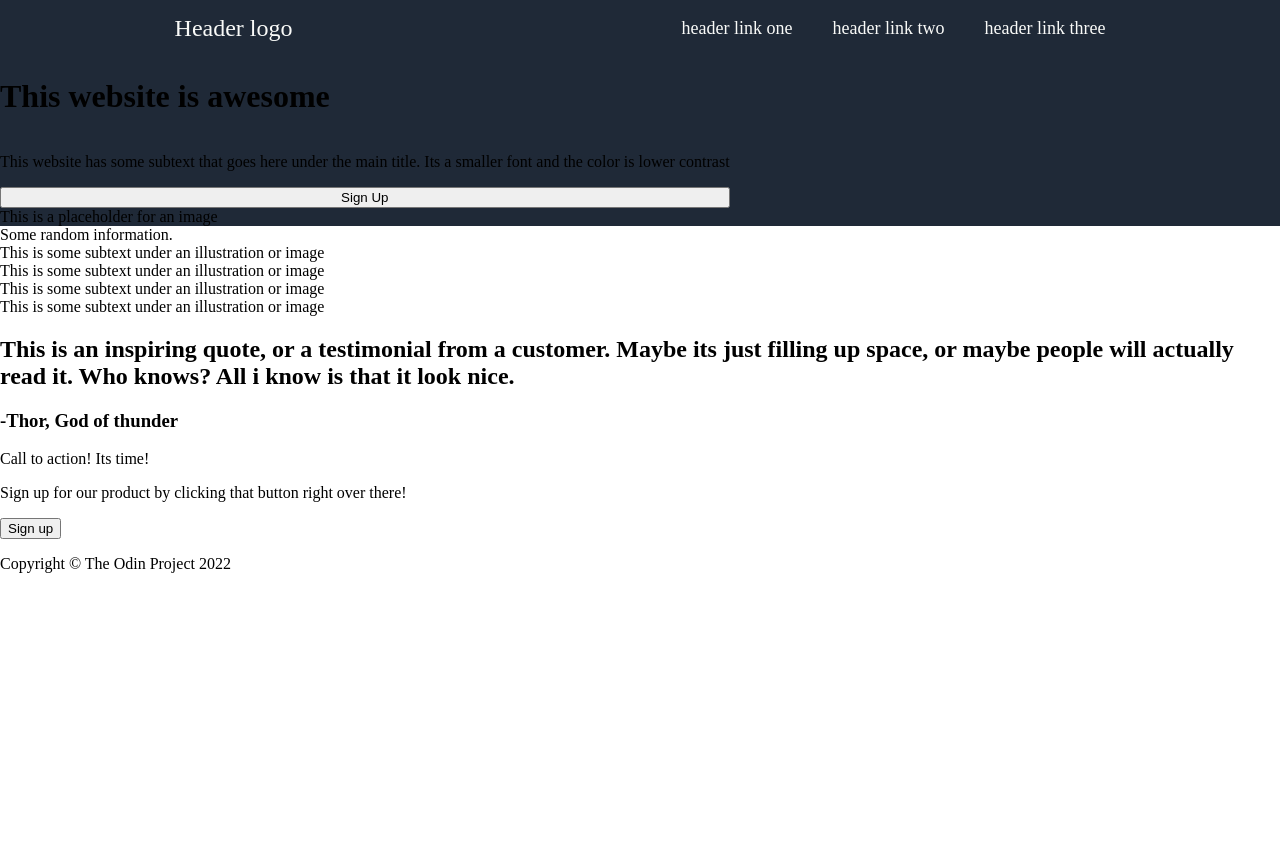
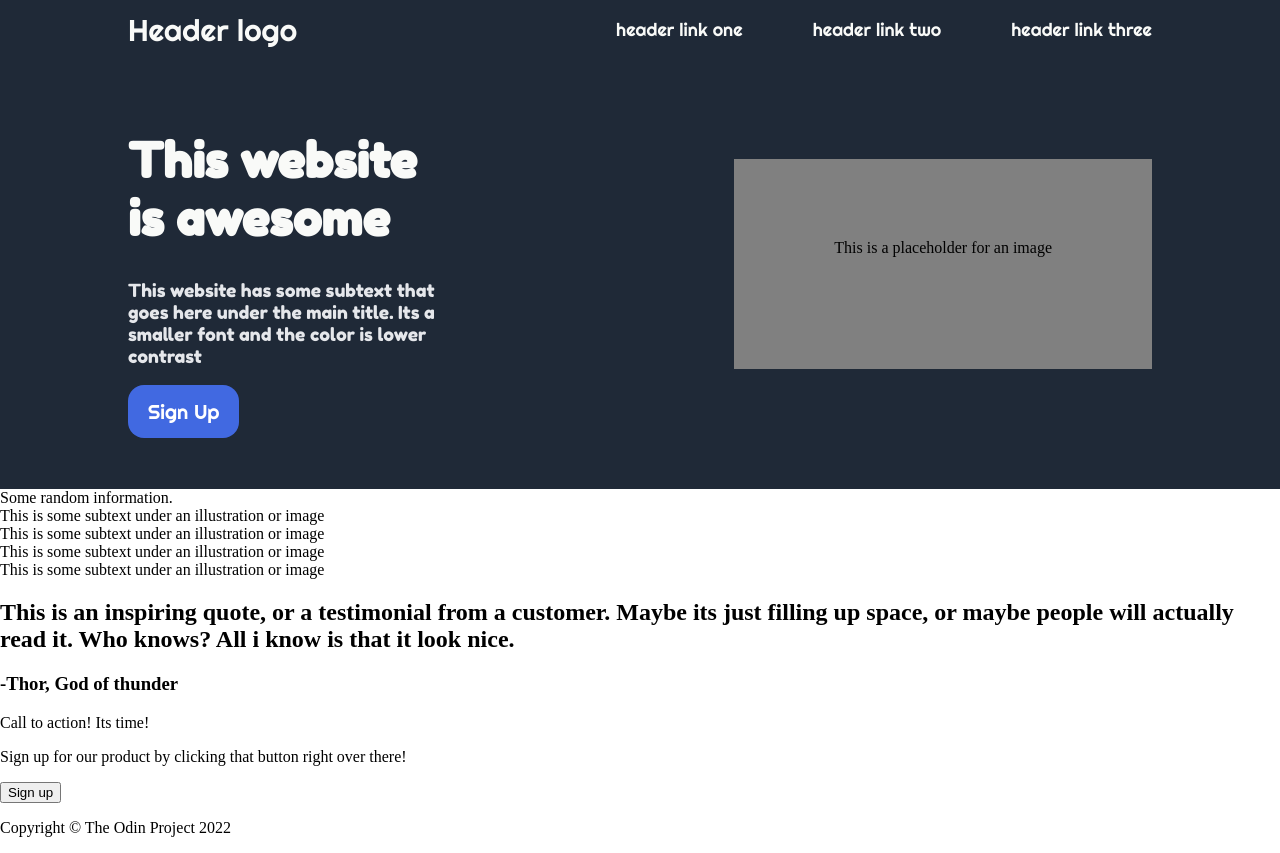
Before and after one commit to LucianoAlexisBarboza/foundations-landing-page, a plain HTML site: page index.html in a window 1280 px wide. Before the commit the page ends 800 px from the top, so only its background shows below. Drawn offline with Linux system fonts and the light colour scheme.

Commit message:
Header part done

```diff
--- a/index.html
+++ b/index.html
@@ -4,11 +4,12 @@
     <meta charset="UTF-8">
     <meta http-equiv="X-UA-Compatible" content="IE=edge">
     <meta name="viewport" content="width=device-width, initial-scale=1.0">
+    <style>@import url('https://fonts.googleapis.com/css2?family=Fredoka+One&family=Righteous&display=swap');</style>
     <link rel="stylesheet" href="style.css">
     <title>Document</title>
 </head>
 <body>
-    <div class="main">
+    <header class="main">
         <div class="top">Header logo
            <li class="links">
                <ul>header link one</ul>
@@ -17,12 +18,14 @@
            </li>
         </div>
     <div class="mid">
-        <h1>This website is awesome</h1>
-        <p>This website has some subtext that goes here under the main title. Its a smaller font and the color is lower contrast</p>
-        <button class="button1">Sign Up</button>
-    </div>
+        <div class="mid__info">
+             <h1 class="title">This website is awesome</h1>
+             <p class="sub_info">This website has some subtext that goes here under the main title. Its a smaller font and the color is lower contrast</p>
+             <button class="button1">Sign Up</button>
+        </div>
     <div class="placeholder">This is a placeholder for an image</div>
     </div>
+    </header>
     <div class="information">Some random information.
         <div class="imagen">This is some subtext under an illustration or image</div>
         <div class="imagen">This is some subtext under an illustration or image</div>
--- a/style.css
+++ b/style.css
@@ -6,23 +6,75 @@ body {
     background-color: #1f2937;
 }
 
+
+/* NAVEGATION BAR */
 .top {
     display: flex;
-    justify-content: space-around;
-    flex-direction: row;
-    font-size: 24px;
+    justify-content: space-between;
+    font-size: 30px;
     color: #f9faf8;
     align-items: center;
+    width: 80%;
+    margin: auto;
+    font-family: 'Righteous', cursive;
 }
 
 .links {
     display: flex;
     list-style: none;
     font-size: 18px;
+    gap: 30px;
+}
+/* NAVEGATION BAR */
+
+/* INFO CONTENT */
+
+.mid {
+    display: flex;
+    justify-content: space-between;
+    width: 80%;
+    height: 350px;
+    margin: auto;
+    padding: 40px;
 }
 
-.mid {
-    display: inline-flex;
-    flex-direction: column;
-    align-items: left;
+.placeholder {
+    height: 50px;
+    margin-top: 60px;
+    padding: 80px 100px;
+    background-color: gray;
+
 }
+
+.title {
+    font-size: 48px;
+    font-weight: bolder;
+    color: #f9faf8;
+}
+
+.mid__info {
+    font-size: 18px;
+    width: 30%;
+    font-family: 'Fredoka One', cursive;
+}
+
+.sub_info {
+    font-size: 18px;
+    color: #e5e7eb;
+}
+
+.button1 {
+    font-size: 20px;
+    background: royalblue;
+    color: white;
+    padding: 0.7em 1em;
+    align-items: center;
+    border: none;
+    border-radius: 16px;
+    font-family: 'Righteous', cursive;
+}
+/* INFO CONTENT */
+
+/* INFO SECTION */
+
+/* INFO SECTION */
```
